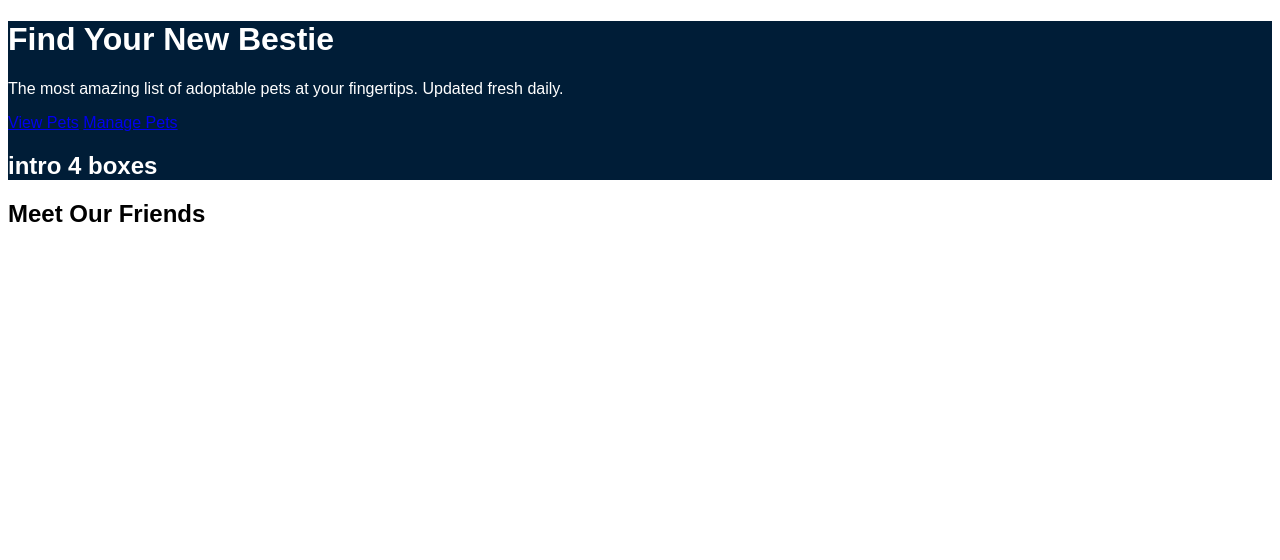
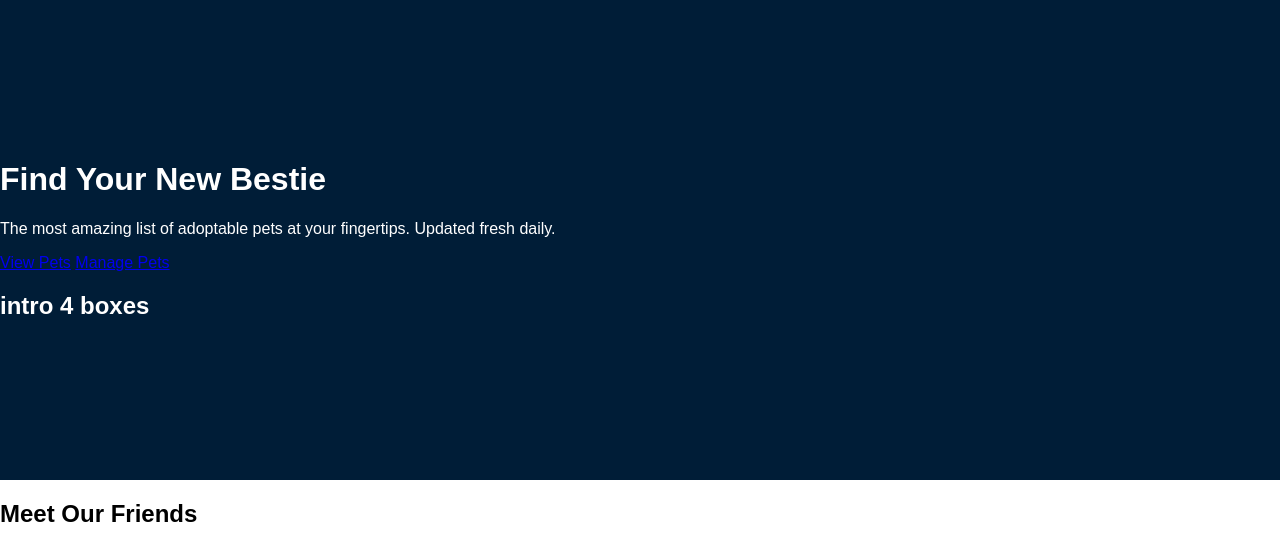
Before and after one commit to DevMostafaRagab/pet-adoption, a plain HTML site: page index.html in a window 1280 px wide. Drawn offline with Linux system fonts and the light colour scheme.

Commit message:
Remove the default white gaps from the edges of the web page

```diff
--- a/style.css
+++ b/style.css
@@ -3,6 +3,15 @@
   * my-pet-v1
 *******************************/
 
+/* Remove the default white gaps from the edges of the web page - from right and left*/
+html,
+body {
+  margin: 0;
+  padding: 0;
+  background-color: white;
+}
+
+/* Set font-family for the entire page */
 body {
   font-family: "Source Sans 3", sans-serif;
 }
@@ -10,4 +19,8 @@ body {
 .top-section {
   background-color: #001d37;
   color: white;
+
+  /* Remove the white gaps from the edges of the web page - from the top and bottom */
+  padding-top: 140px;
+  padding-bottom: 140px;
 }
```
